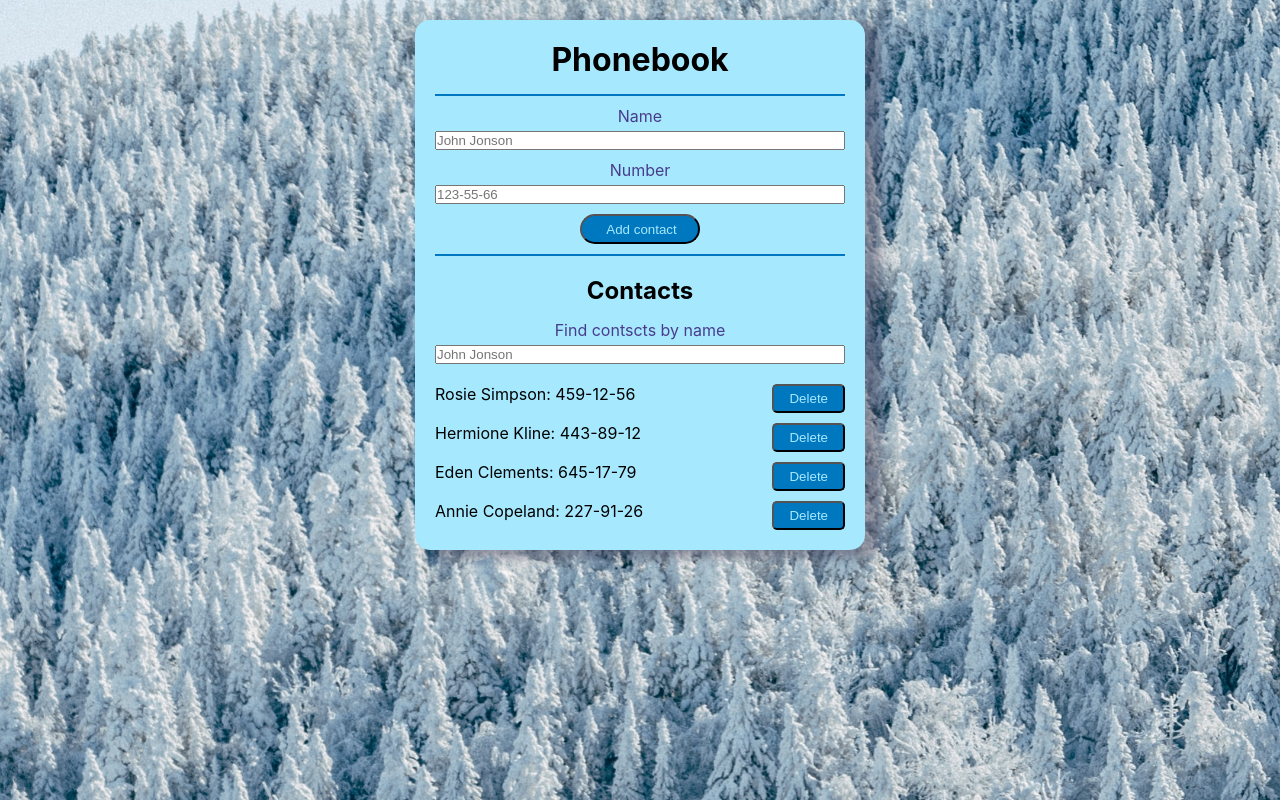
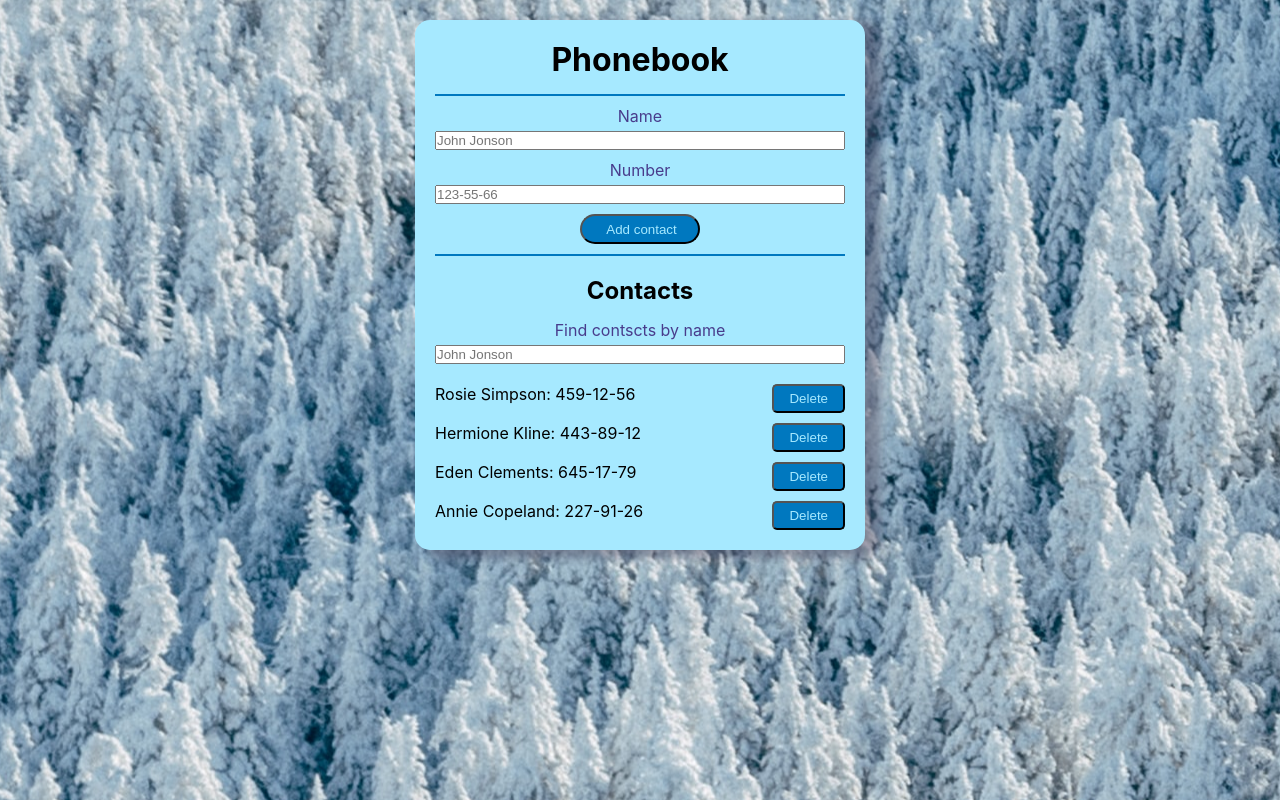
Before and after one commit to vtyshchenko/goit-react-hw-02-phonebook, a React (Create React App) app: page / in a window 1280 px wide. Built offline with nearby package versions, Linux system fonts and the light colour scheme.

Commit message:
bugfix background

```diff
--- a/src/index.scss
+++ b/src/index.scss
@@ -19,7 +19,7 @@ body {
     'Cantarell', 'Fira Sans', 'Droid Sans', 'Helvetica Neue', sans-serif;
   -webkit-font-smoothing: antialiased;
   -moz-osx-font-smoothing: grayscale;
-  background: center / cover no-repeat url('./images/background.jpg');
+  background: no-repeat center center fixed url('./images/background.jpg');
 }
 
 code {
```
